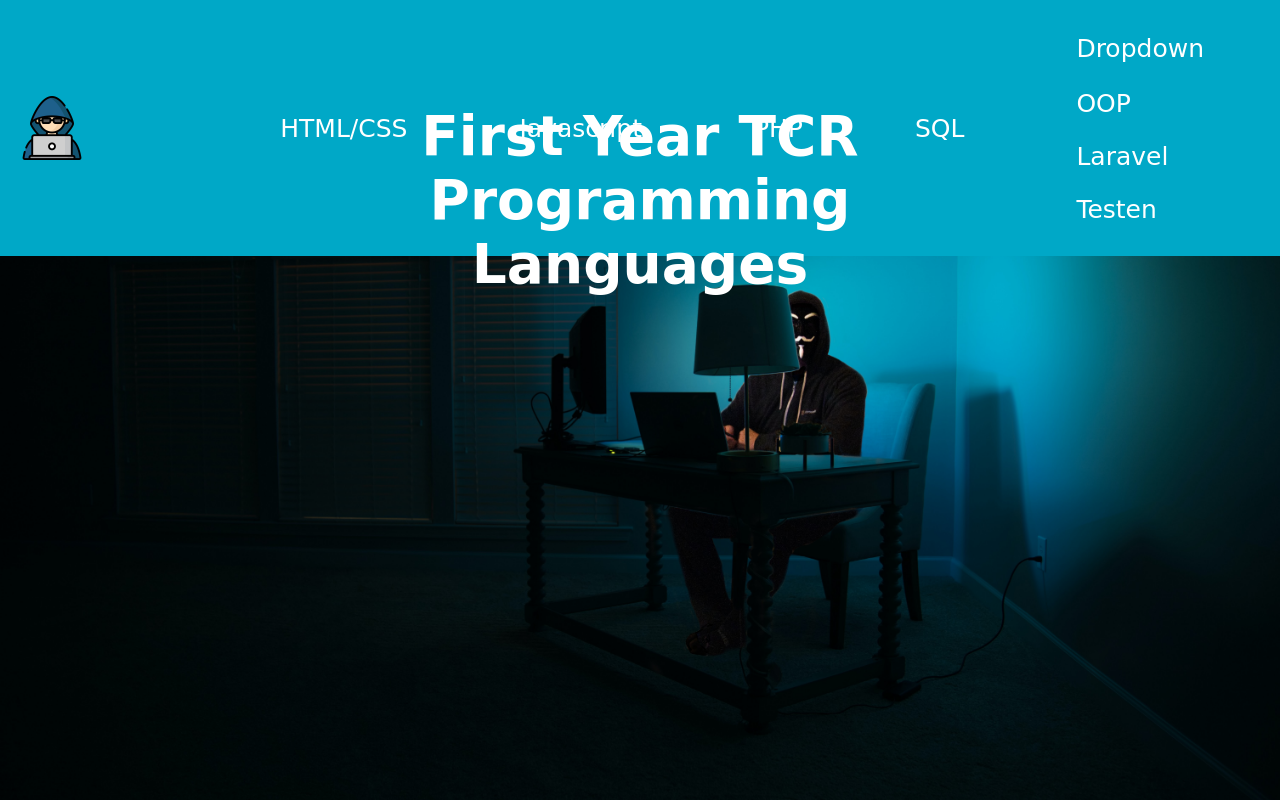
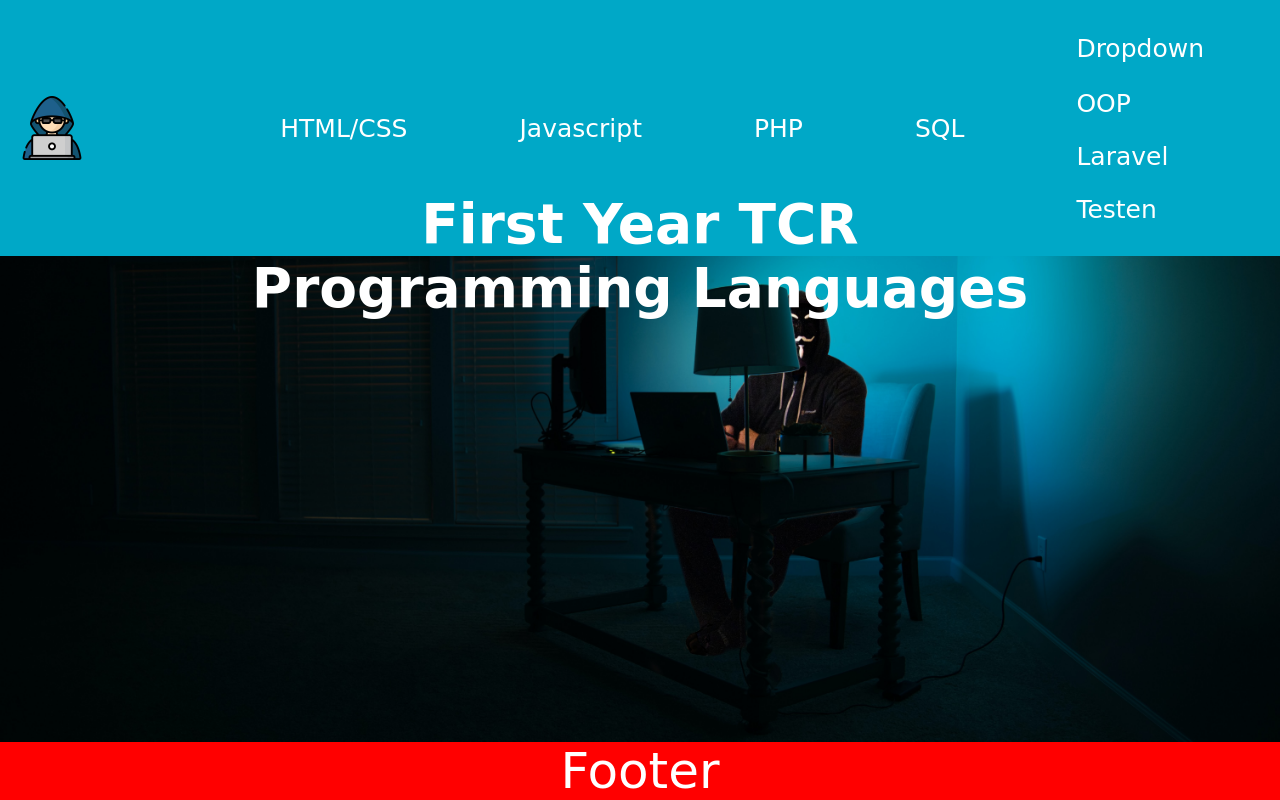
Before and after one commit to Olaf-star/p1-htmlcss, a plain HTML site: page opdracht3.1/index.html in a window 1280 px wide. Drawn offline with Linux system fonts and the light colour scheme; a web font is replaced by a local one.

Commit message:
Add files via upload

```diff
--- a/opdracht3.1/index.html
+++ b/opdracht3.1/index.html
@@ -31,6 +31,8 @@
       </ul>
     </nav>
     <h1> First Year  TCR <br> Programming Languages</h1>
-
+    <div class="footer">
+      <p>Footer</p>
+    </div>
   </body>
 </html>
--- a/opdracht3.1/style.css
+++ b/opdracht3.1/style.css
@@ -160,3 +160,19 @@ li a, .dropbtn {
   padding: 14px 16px;
   text-decoration: none;
 }
+
+.footer {
+  position: fixed;
+  left: 0;
+  bottom: 0;
+  width: 100%;
+  background-color: red;
+  color: white;
+  text-align: center;
+  font-size: 50px;
+}
+h1{
+  left: px;
+ position: relative;
+
+}
```
